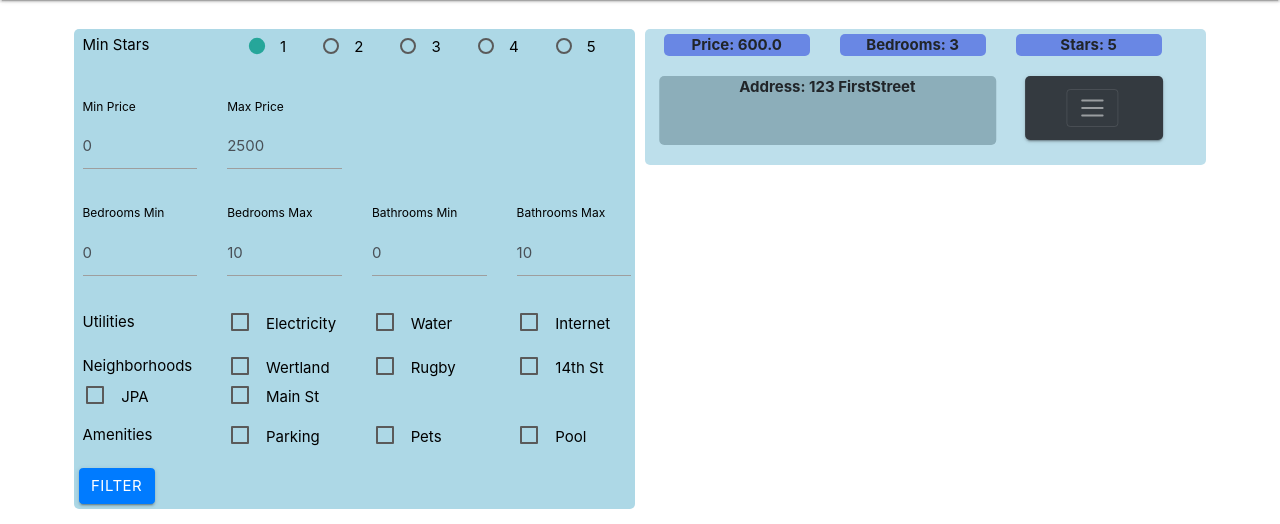
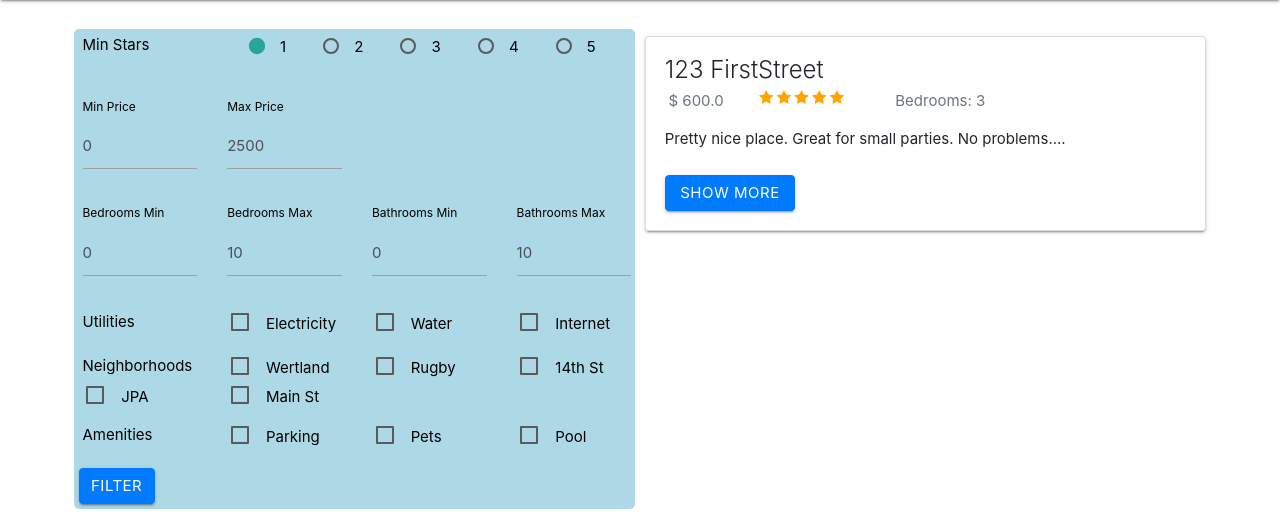
Before and after one commit to jperez913/Off-Grounds-Housing-App, a Django app: page / in a window 1280 px wide. Shown: the part 64-588 px from the top of the page. Run offline with Django 3.2, Linux system fonts and the light colour scheme; a user stored in the database is signed in; data comes from the database, SQL or seed files in the repository; some libraries are stand-ins or nearby versions.

Commit message:
fixed review component

```diff
--- a/housing_review/templates/housing_review/all_reviews.html
+++ b/housing_review/templates/housing_review/all_reviews.html
@@ -14,7 +14,7 @@
 <script src="https://code.jquery.com/jquery-3.3.1.slim.min.js" integrity="sha384-q8i/X+965DzO0rT7abK41JStQIAqVgRVzpbzo5smXKp4YfRvH+8abtTE1Pi6jizo" crossorigin="anonymous"></script>
 <script src="https://cdnjs.cloudflare.com/ajax/libs/popper.js/1.14.3/umd/popper.min.js" integrity="sha384-ZMP7rVo3mIykV+2+9J3UJ46jBk0WLaUAdn689aCwoqbBJiSnjAK/l8WvCWPIPm49" crossorigin="anonymous"></script>
 <script src="https://stackpath.bootstrapcdn.com/bootstrap/4.1.3/js/bootstrap.min.js" integrity="sha384-ChfqqxuZUCnJSK3+MXmPNIyE6ZbWh2IMqE241rYiqJxyMiZ6OW/JmZQ5stwEULTy" crossorigin="anonymous"></script>
-
+<link rel="stylesheet" href="https://cdnjs.cloudflare.com/ajax/libs/font-awesome/4.7.0/css/font-awesome.min.css">
 <body>
 
 
@@ -399,53 +399,61 @@ src="https://maps.googleapis.com/maps/api/js?key=AIzaSyBLDfHtyt6C7NqimxtXZ8imfqH
 </script>
 </div>
 <div></div>
+<script>function myFunction(passed) {
+  var x = document.getElementById("review_top_"+passed)
+  var y = document.getElementById("review_bottom_"+passed)
+  if (x.style.display === "none") {
+    x.style.display = "block";
+  } else {
+    x.style.display = "none";
+  }
+  if (y.style.display === "none") {
+    y.style.display = "block";
+  } else {
+    y.style.display = "none";
+  }
+
+}
+  </script>
+
 <div class="col"
     style="padding: 0%; padding-top: 40px; padding-left: 10px;">
 {% for review in object_list %}
-<div class="collapseClass padding-top: 100px">
-        <div class="row"
-            style="transform: translate(0%,0%);"> <!--  START FIRST ROW OF REVIEW -->
-          <div class="col-3 rowElements">
-              <b>Price: {{ review.price }}</b>
-          </div>
-          <div class="col-3 rowElements">
-              <b>Bedrooms: {{ review.bedrooms }}</b>
-          </div>
-          <div class="col-3 rowElements">
-              <b>Stars: {{ review.stars }}</b>
-          </div>
-        </div> <!--  END FIRST ROW OF REVIEW -->
-        <div class="row" style="width: 90%; transform: translate(5%, 0%); "> <!--  START SECOND ROW OF REVIEW -->
-        <div class="col-8 rowElements2">
-            <b>Address: {{ review.address }}</b>
-        </div>
-        <div class="col-4">
-            <nav class="navbar navbar-dark bg-dark buttonArea"
-                style="margin-right: 5px; transform: translate(10%, 0%);">
-                <button class="navbar-toggler" type="button" data-toggle="collapse" data-target="#a{{ review.pk }}" aria-controls="{{ review.stars }}" aria-expanded="false" aria-label="Toggle navigation"
-                    style="transform: translate(50%,0%);">
-                  <span class="navbar-toggler-icon"></span>
-                </button>
-              </nav>
-        </div>
-        </div> <!-- END ROW FOR EXPANSION -->
-        <div class="row justify-content-center">
-            <div class="pos-f-t"
-                style="display: inline-block; width: 90%;">
-                <div class="collapse" id="a{{ review.pk }}">
-                  <div class="bg-dark p-4"
-                      style="margin-bottom: 10px; border-radius: 5px; margin-left: 0%; margin-right: 0%;">
-                    <ul class ="list-group">
-                      <li class="list-group-item" style="background-color: rgb(129, 153, 225);"><b>Neighboorhood</b> - {{ review.neighborhood }}</li>
-                      <li class="list-group-item" style="background-color: rgb(129, 153, 225);"><b>Number of bathrooms</b> - {{ review.bathrooms }}</li>
-                      <li class="list-group-item" style="background-color: rgb(129, 153, 225);"><b>Approximate distance</b> to Newcomb - {{ review.distance_to_newcomb }}</li>
-                      <li class="list-group-item" style="background-color: rgb(129, 153, 225);"><b>Cost of utilities</b> - {{ review.utilities_cost }}</li>
-                      <li class="list-group-item" style="background-color: rgb(129, 153, 225);"><b>Included utilities</b> - {{ review.utilities }}</li>
-                      <li class="list-group-item" style="background-color: rgb(129, 153, 225);"><b>Included amenities</b> - {{ review.amenities }}</li>
-                  </div>
-                </div>
-              </div>
-        </div>
+<div class="card" style="width:100%;">
+  <div class="card-body">
+    <h5 class="card-title">{{ review.address }}</h5>
+    <div class="card-subtitle row">
+      <p class="text-muted col-2">$ {{review.price}}</p>
+      <!-- stars -->
+      <div class="col-3"
+          style="">
+        {% for x in five_arr%}
+          {% if review.stars > x %}
+          <span class="fa fa-star" style="color:orange"><span></span>
+          {% endif %}
+        {% endfor %}
+      </div>
+      <p class="text-muted col-3">Bedrooms: {{review.bedrooms}}</p>
+    </div>
+    <div id="review_top_{{review.pk}}">
+        <p class="card-text">{{review.text|slice:"0:100"}}...</p>
+        <button class="btn btn-primary" style="width: 25%; margin-top: 10px;" onclick="myFunction({{review.pk}})" class="card-link">Show More</button>
+    </div>
+
+    <div id="review_bottom_{{review.pk}}" style="display:none">
+      <p class="card-text"> {{review.text}} </p>
+      <ul class ="list-group">
+      <li class="list-group-item" style="padding: 2px;"><b>Neighboorhood</b>: {{ review.neighborhood }}</li>
+      <li class="list-group-item" style="padding: 2px;"><b>Number of bathrooms</b>: {{ review.bathrooms }}</li>
+      <li class="list-group-item" style="padding: 2px;"><b>Cost of utilities</b>: ${{ review.utilities_cost }}</li>
+      <li class="list-group-item" style="padding: 2px;"><b>Included utilities</b>: {{ review.utilities }}</li>
+      <li class="list-group-item" style="padding: 2px;"><b>Included amenities</b>: {{ review.amenities }}</li>
+      <button class="btn btn-primary"
+          style="width: 25%; margin-top: 10px;" onclick="myFunction({{review.pk}})" class="card-link">Show Less</button>
+    </div>
+
+
+  </div>
 </div>
 <!--END COL-->
 
--- a/housing_review/views.py
+++ b/housing_review/views.py
@@ -264,5 +264,6 @@ class allReviews(generic.View):
                 'neighborhoods': NEIGHBORHOODS,
                 'utilities': UTILITIES,
                 'amenities': AMENITIES,
-                'object_list': objects
+                'object_list': objects,
+                'five_arr': [0,1,2,3,4]
             })
```
